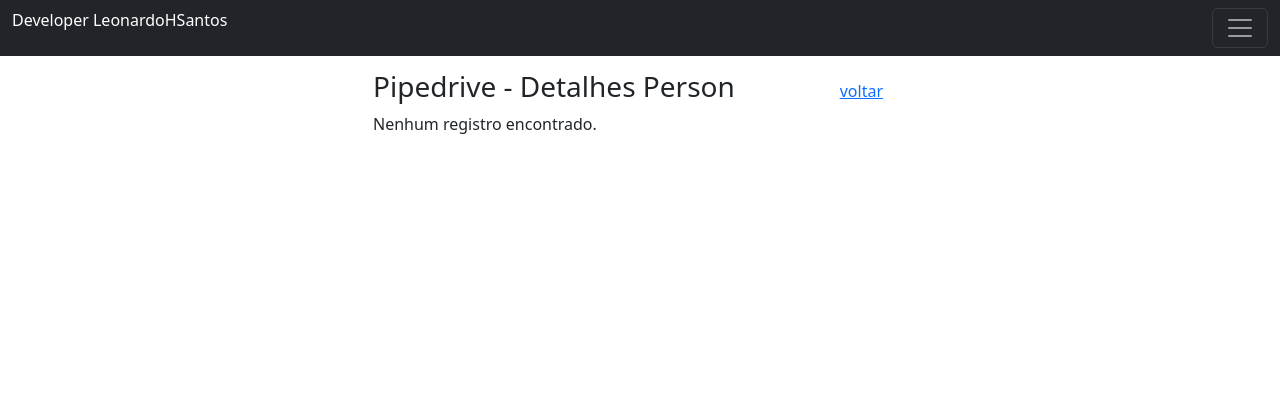
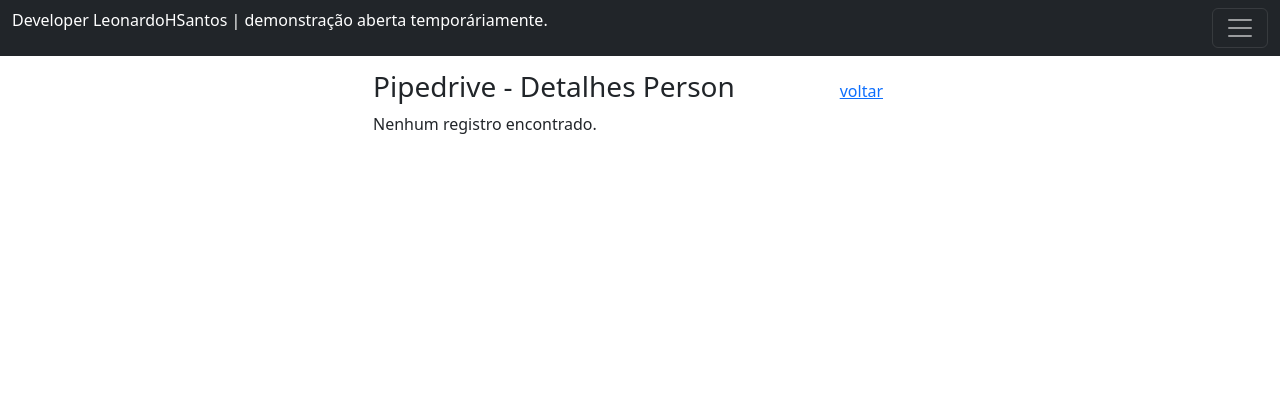
Before and after one commit to LeonardoHSantos/integracao-pipedrive-webhook, a Django app: page /pipedrive/v1/info/person/1 in a window 1280 px wide. Shown: the top 420 px of the page. Run offline with Django 4.2, Linux system fonts and the light colour scheme; data that the repository does not hold is empty.

Commit message:
adicionado informação ao navbar sobre demostração do app temporário.

```diff
--- a/pjt_pipedrive/app_webhook/templates/app/infoPerson.html
+++ b/pjt_pipedrive/app_webhook/templates/app/infoPerson.html
@@ -13,7 +13,7 @@
         {% if not_found_data %}
             <p>Nenhum registro encontrado.</p>
         {% else %}
-            <form action="" method="post" class="container w-100">
+            <form action="" method="POST" class="container w-100">
                 {% csrf_token %}
                 <div class="row d-flex justify-content-center px-2 mb-2">
                     <label class="form-label" for="name" class="col-sm-2 col-form-label">nome</label>
--- a/pjt_pipedrive/app_webhook/templates/snippets/navbar.html
+++ b/pjt_pipedrive/app_webhook/templates/snippets/navbar.html
@@ -1,7 +1,7 @@
 <div class="container mb-4">
     <nav class="navbar navbar-dark bg-dark fixed-top">
         <div class="container-fluid">
-            <p style="color: white; height: 100%;">Developer LeonardoHSantos</p>
+            <p style="color: white; height: 100%;">Developer LeonardoHSantos | demonstração aberta temporáriamente.</p>
             <button class="navbar-toggler" type="button" data-bs-toggle="offcanvas" data-bs-target="#offcanvasDarkNavbar" aria-controls="offcanvasDarkNavbar" aria-label="Toggle navigation">
                 <span class="navbar-toggler-icon"></span>
             </button>
```
